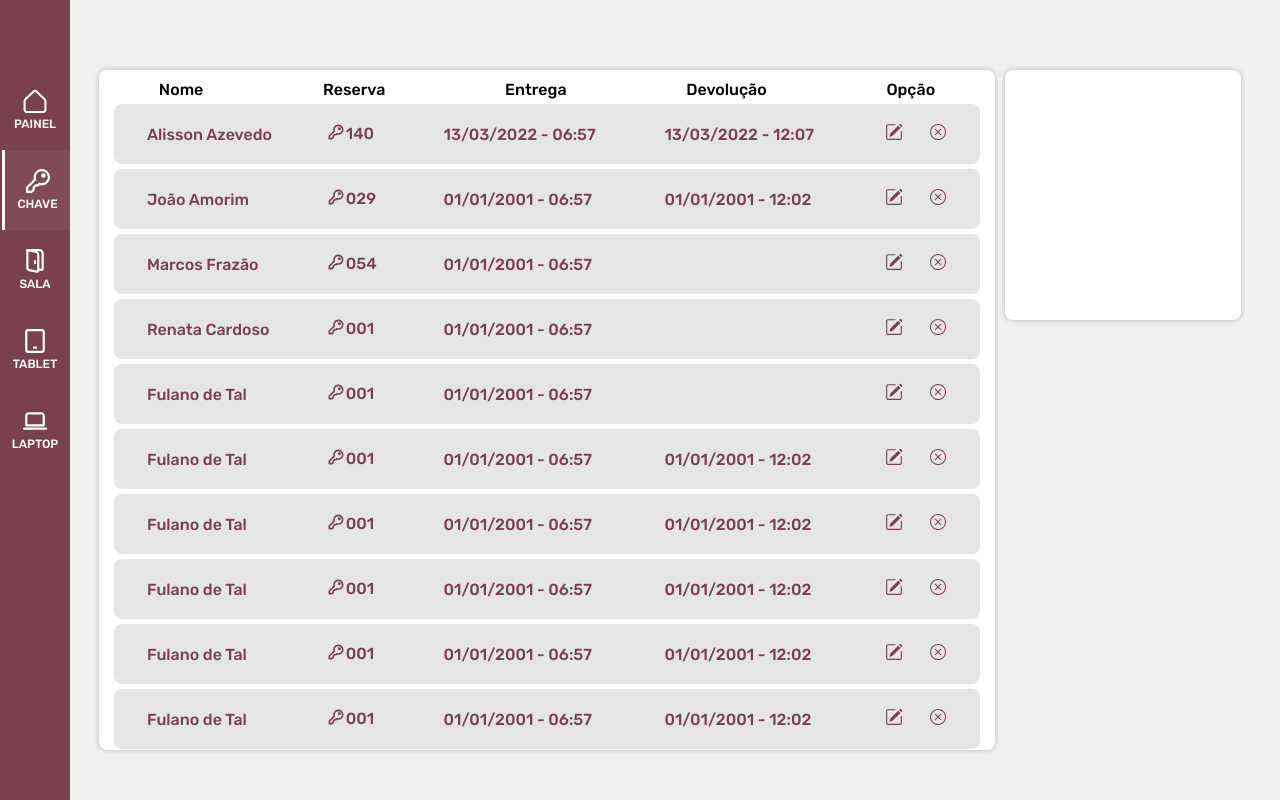
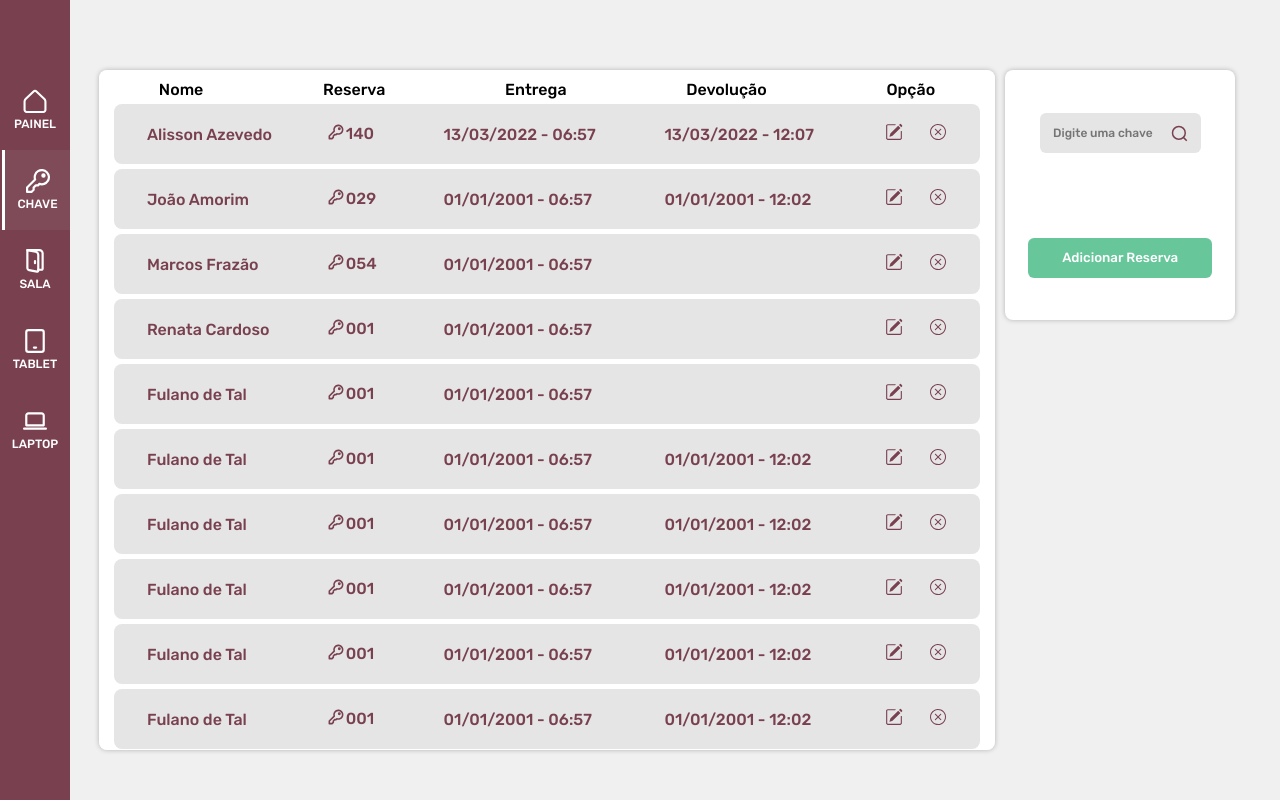
Before and after one commit to AlissonAzevedo/reservas-dio, a Vue app: page /chaves in a window 1280 px wide. Built offline with nearby package versions, Linux system fonts and the light colour scheme.

Commit message:
chore: add field search and button add reservation

```diff
--- a/src/components/Chave/CardAside/index.vue
+++ b/src/components/Chave/CardAside/index.vue
@@ -1,21 +1,97 @@
 <template>
   <div class="card-aside">
-
+    <div class="containerInput">
+      <input class="SearchInput" type="text" placeholder="Digite uma chave">
+      <button class="SearchIcon">
+        <SearchIcon />
+      </button>
+    </div>
+    <button class="btnAddReservation">
+        Adicionar Reserva
+      </button>
   </div>
 </template>
 
 <script>
-export default {};
+import SearchIcon from "./SearchIcon";
+export default {
+  components: {
+    SearchIcon
+  },
+};
 </script>
 
 <style scoped>
+.card-aside {
+  grid-area: CardAside;
+  background-color: #fff;
+  border-radius: 8px;
+  height: 250px;
+  margin: 0 10px;
+  box-shadow: 0 0 5px rgba(0, 0, 0, 0.25);
+  display: flex;
+  flex-direction: column;
+  justify-content: space-around;
+  align-items: center;
+}
+.containerInput{
+  display: flex;
+  align-items: center;
+  justify-content: space-between;
+  flex-direction: row;
+  background-color: var(--secondary);
+  border-radius: 6px;
+  height: 40px;
+  width: 80%;
+  margin: 0 20px;
+  padding: 8px;
+}
+.SearchInput {
+  border: none;
+  background-color: transparent;
+  color: #794150;
+  outline: none;
+}
+.SearchIcon{
+  border: none;
+  background-color: transparent;
+  cursor: pointer;
+  transition: 0.3s;
+  margin-left: 2px;
+}
+.SearchIcon:hover{
+  transform: scale(1.3);
+}
 
-.card-aside{
-    grid-area: CardAside;
-    background-color: #fff;
-    border-radius: 8px;
-    height: 250px;
-    margin: 0 10px;
-    box-shadow: 0 0 5px rgba(0, 0, 0, 0.25);
+
+.btnAddReservation {
+  color: #fff;
+  background-color: rgba(66, 185, 131, .8);
+  padding: 10px;
+  border: none;
+  border-radius: 6px;
+  height: 40px;
+  width: 80%;
+  cursor: pointer;
+}
+.btnAddReservation:hover{
+  background-color: var(--green);
+}
+@media(max-width: 1340px){
+  .card-aside{
+    width: 90%;
+  }
+  .containerInput{
+    width: 70%;
+    justify-content: center;
+  }
+  .SearchInput{
+    width: 80%;
+    font-size: 12px;
+  }
+  .SearchIcon{
+    height: 16px;
+    width: 16px;
+  }
 }
 </style>
```
